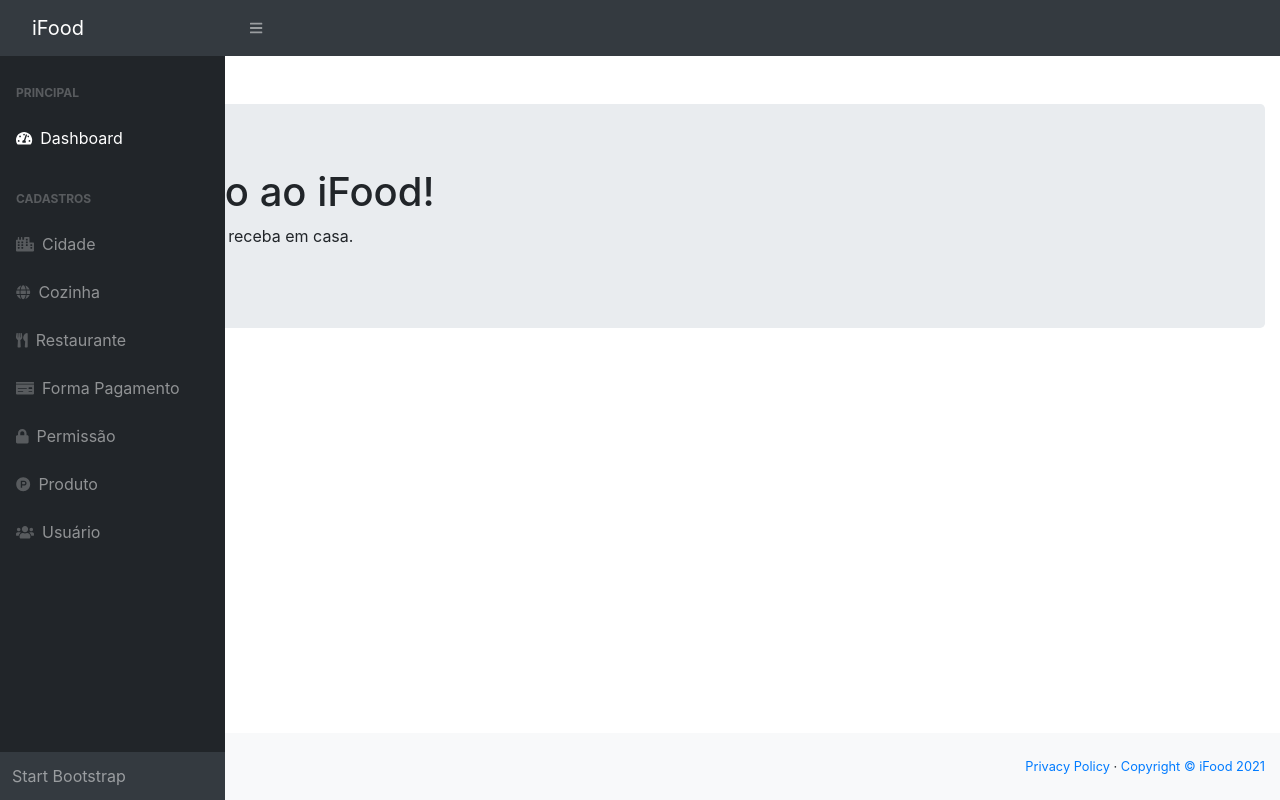
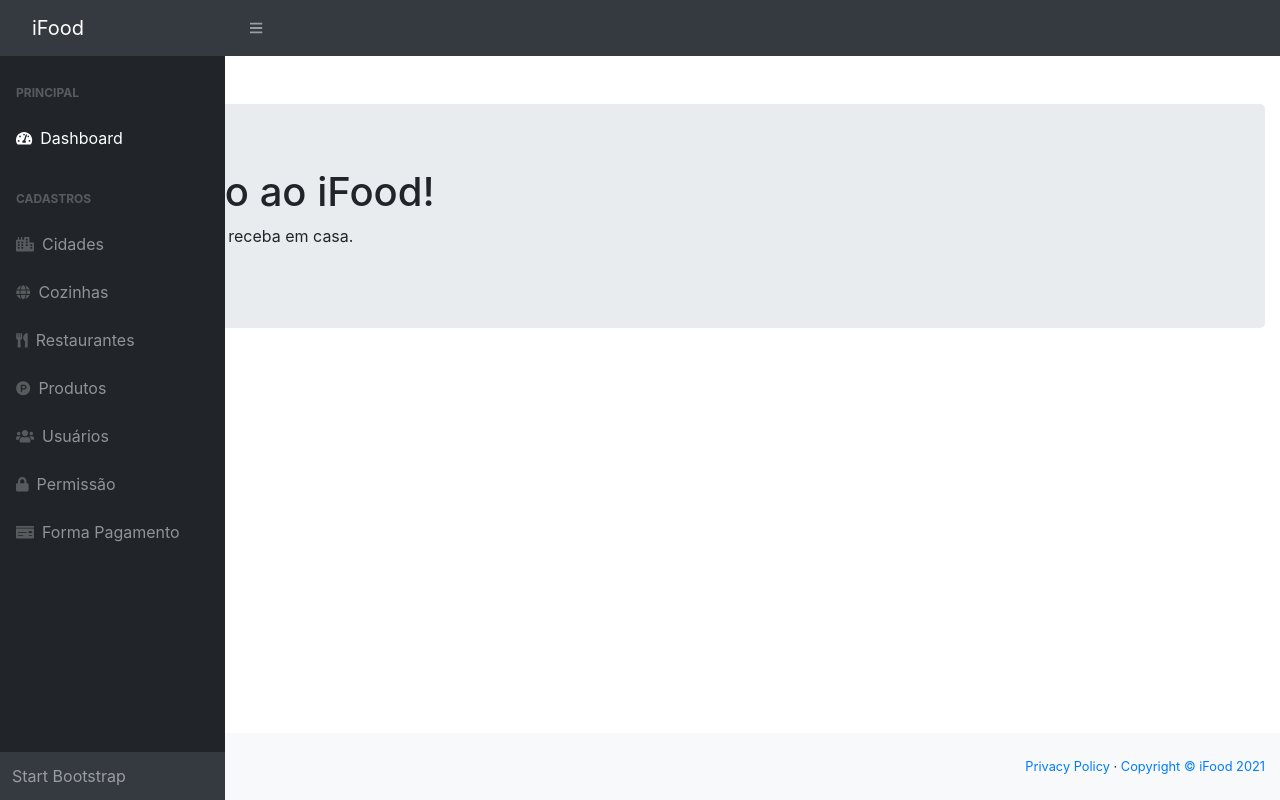
Before and after one commit to TalissonMelo/iFood-view, an Angular app: page / in a window 1280 px wide. Built offline with nearby package versions, Linux system fonts and the light colour scheme.

Commit message:
Ordenando Menu

```diff
--- a/src/app/template/sidebar/sidebar.component.html
+++ b/src/app/template/sidebar/sidebar.component.html
@@ -8,25 +8,25 @@
                 </a>
                 <div class="sb-sidenav-menu-heading">Cadastros</div>
                 <a class="nav-link" [routerLink]="['/cidade']">
-                    <div class="sb-nav-link-icon"><i class="fas fa-city"></i></div>Cidade
+                    <div class="sb-nav-link-icon"><i class="fas fa-city"></i></div>Cidades
                 </a>
                 <a class="nav-link" [routerLink]="['/cozinha']">
-                    <div class="sb-nav-link-icon"><i class="fas fa-globe"></i></div>Cozinha
+                    <div class="sb-nav-link-icon"><i class="fas fa-globe"></i></div>Cozinhas
                 </a>
                 <a class="nav-link" [routerLink]="['/restaurante']">
-                    <div class="sb-nav-link-icon"><i class="fas fa-utensils"></i></div>Restaurante
+                    <div class="sb-nav-link-icon"><i class="fas fa-utensils"></i></div>Restaurantes
                 </a>
-                <a class="nav-link" [routerLink]="['/forma-pagamento']">
-                    <div class="sb-nav-link-icon"><i class="fas fa-money-check"></i></div>Forma Pagamento
+                <a class="nav-link" [routerLink]="['/produto']">
+                    <div class="sb-nav-link-icon"><i class="fab fa-product-hunt"></i></div>Produtos
+                </a>
+                <a class="nav-link" [routerLink]="['/usuario']">
+                    <div class="sb-nav-link-icon"><i class="fas fa-users"></i></div>Usuários
                 </a>
                 <a class="nav-link" [routerLink]="['/permissao']">
                     <div class="sb-nav-link-icon"><i class="fas fa-lock"></i></div>Permissão
                 </a>
-                <a class="nav-link" [routerLink]="['/produto']">
-                    <div class="sb-nav-link-icon"><i class="fab fa-product-hunt"></i></div>Produto
-                </a>
-                <a class="nav-link" [routerLink]="['/usuario']">
-                    <div class="sb-nav-link-icon"><i class="fas fa-users"></i></div>Usuário
+                <a class="nav-link" [routerLink]="['/forma-pagamento']">
+                    <div class="sb-nav-link-icon"><i class="fas fa-money-check"></i></div>Forma Pagamento
                 </a>
             </div>
         </div>
```
